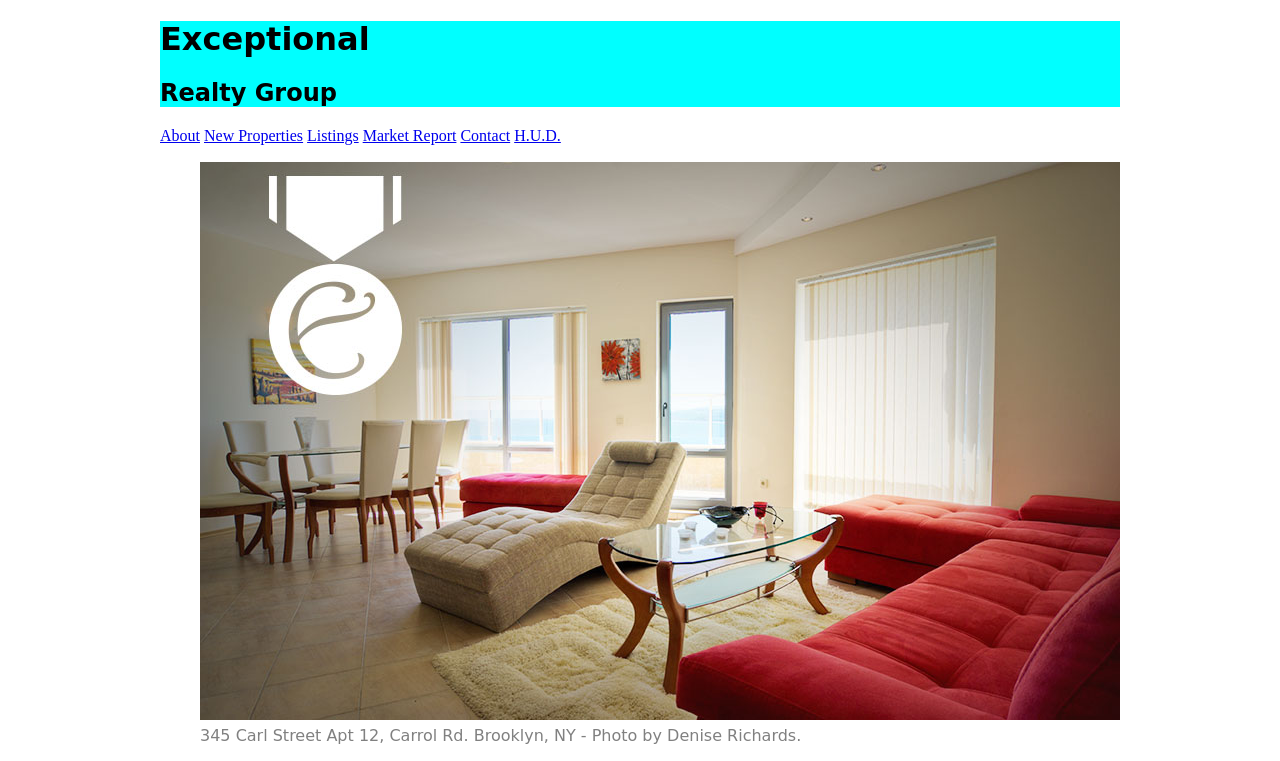
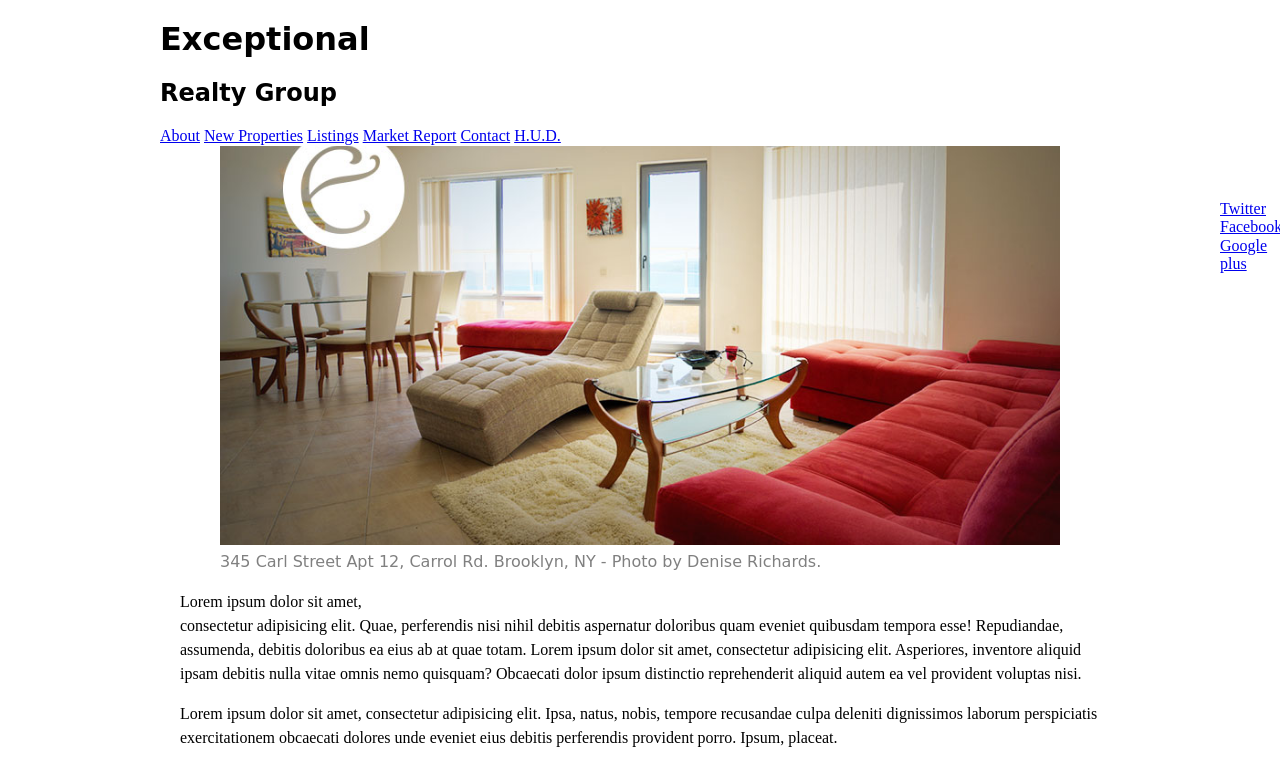
Before and after one commit to zacwillmington/exceptional-realty, a plain HTML site: page index.html in a window 1280 px wide. Shown: the top 761 px of the page. Drawn offline with nearby package versions, Linux system fonts and the light colour scheme; a web font is replaced by a local one.

Commit message:
added columns and fixed header and column bar

```diff
--- a/css/style.css
+++ b/css/style.css
@@ -23,7 +23,7 @@ figcaption {
     text-shadow: 0 2px 3px black;
 }
 #logo {
-    background-color: aqua;
+
 }
 
 #logo h1 {
@@ -44,7 +44,21 @@ figcaption {
     text-decoration: black;
 }
 
+
+/******  MEDIA *******/
+
+img, video, audio {
+
+    max-width: 100%;
+}
+
 /******  LAYOUT *******/
+
+* {
+    -webkit-box-sizing: border-box;
+    -moz-box-sizing: border-box;
+    box-sizing: border-box;
+}
 
 .wrapper {
     width: 960px;
@@ -81,3 +95,36 @@ figcaption {
  .first {
      margin-left: 0%;
  }
+
+ /******  SECTION *******/
+
+ header {
+     position: fixed;
+     top: 0;
+     left: 0;
+     width: 100%;
+     background: white;
+     z-index: 1;
+ }
+
+ section {
+     padding: 20px;
+     margin-bottom: 20px;
+ }
+
+ /******  SOCIAL *******/
+
+ #social {
+     position: fixed;
+     top: 200px;
+     right: 20px;
+     width: 40px;
+     z-index: 1;
+ }
+
+ #social a {
+     position: block;
+     height: 20px;
+     width: 40px;
+
+  }
--- a/index.html
+++ b/index.html
@@ -8,6 +8,11 @@
     <script src="https://cdnjs.cloudflare.com/ajax/libs/modernizr/2.8.3/modernizr.min.js"></script>
   </head>
   <body>
+      <div id="social">
+          <a href="#">Twitter</a>
+          <a href="#">Facebook</a>
+          <a href="#">Google plus</a>
+      </div>
     <header>
       <!-- logo -->
       <div class="wrapper">
```
